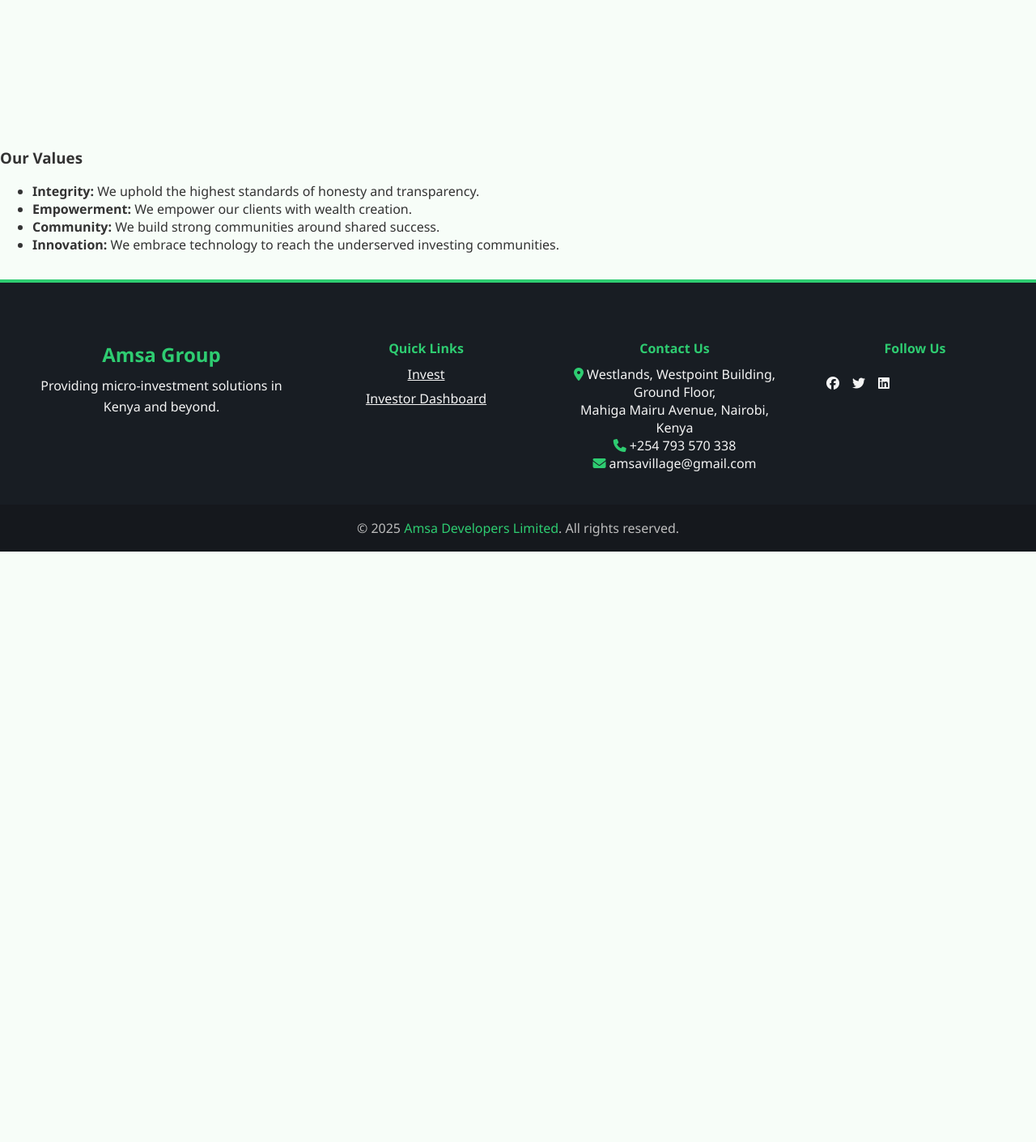
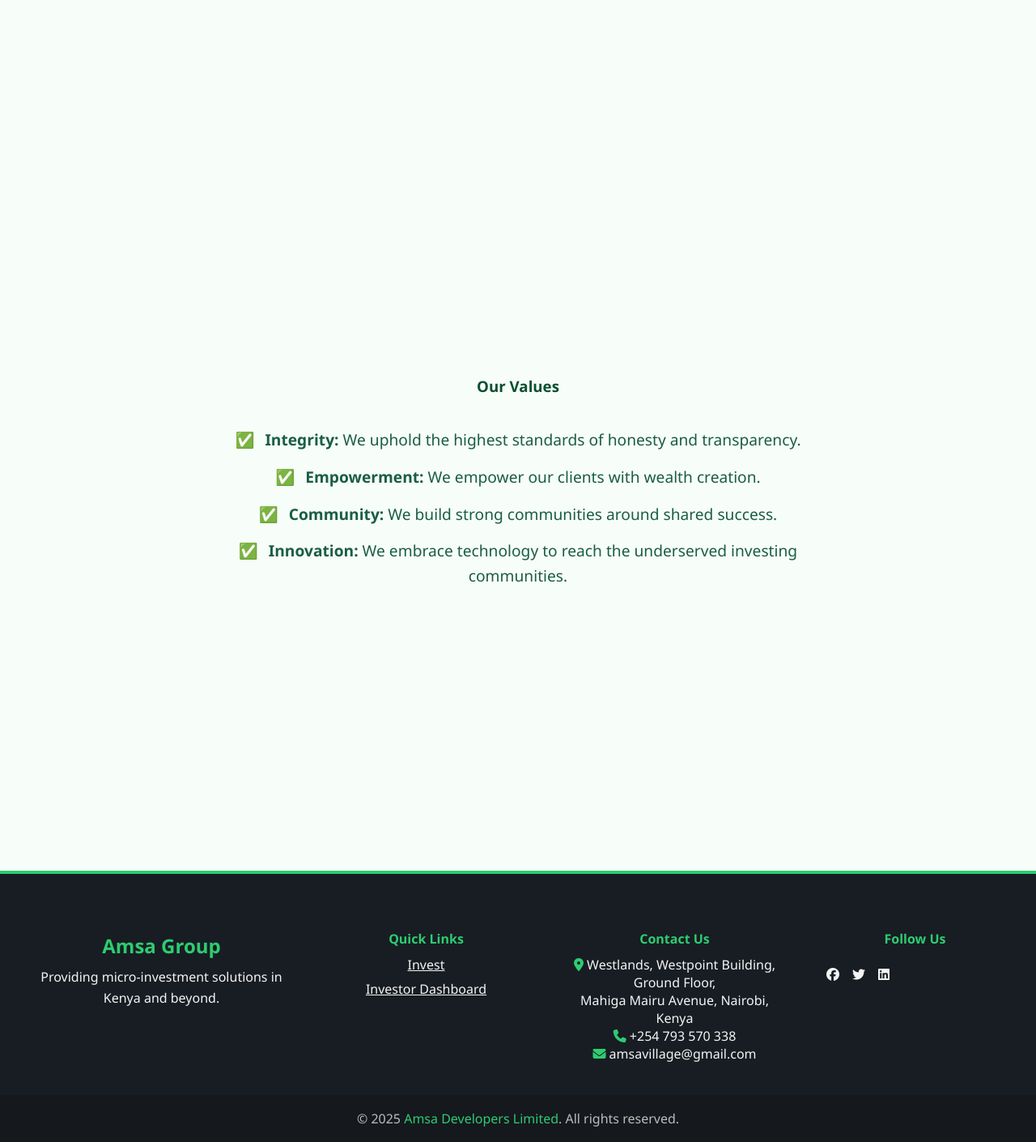
Before and after one commit to 1234manucho/amsa-flask, a Flask app: page /about in a window 1280 px wide. Shown: the part 780-2190 px from the top of the page at 81% size. Before the commit the page ends 1461 px from the top, so only its background shows below. Run offline with Flask 3, Linux system fonts and the light colour scheme; some libraries are stand-ins or nearby versions.

Commit message:
Update about.html

```diff
--- a/app/templates/about.html
+++ b/app/templates/about.html
@@ -55,6 +55,7 @@
   <h3>Our Vision</h3>
   <p>To be the leading platform in Kenya for secure and reliable micro-investment solutions whilst transforming lives through investment empowerment.</p>
 </section>
+<section class="page-section">
   <h3>Our Values</h3>
 <ul>
   <li><strong>Integrity:</strong> We uphold the highest standards of honesty and transparency.</li>
```
